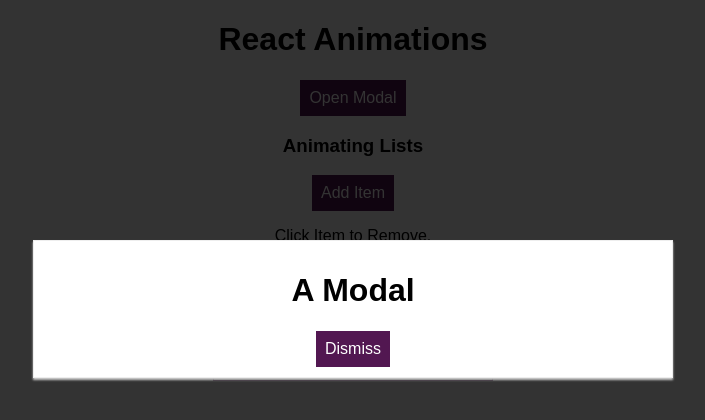
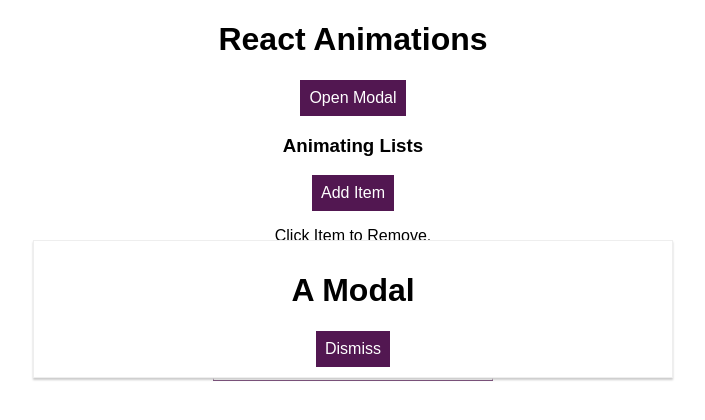
Before and after one commit to makomweb/notes-react-course, a React (Create React App) app in the folder animations/: page / in a window 1280 px wide. Shown: the top 420 px of the page, without its empty margins (287-992 px from the left). Built offline with nearby package versions, Linux system fonts and the light colour scheme.

Commit message:
apply CSS classes dynamically

```diff
--- a/animations/src/components/Backdrop/Backdrop.js
+++ b/animations/src/components/Backdrop/Backdrop.js
@@ -3,8 +3,11 @@ import React from 'react';
 import './Backdrop.css';
 
 const backdrop = (props) => {
+
+    const cssClasses = ['Backdrop', props.show ? 'BackdropOpen' : 'BackdropClosed']
+
     return (
-        <div className="Backdrop"></div>
+        <div className={cssClasses}></div>
     );
 }
 
```
